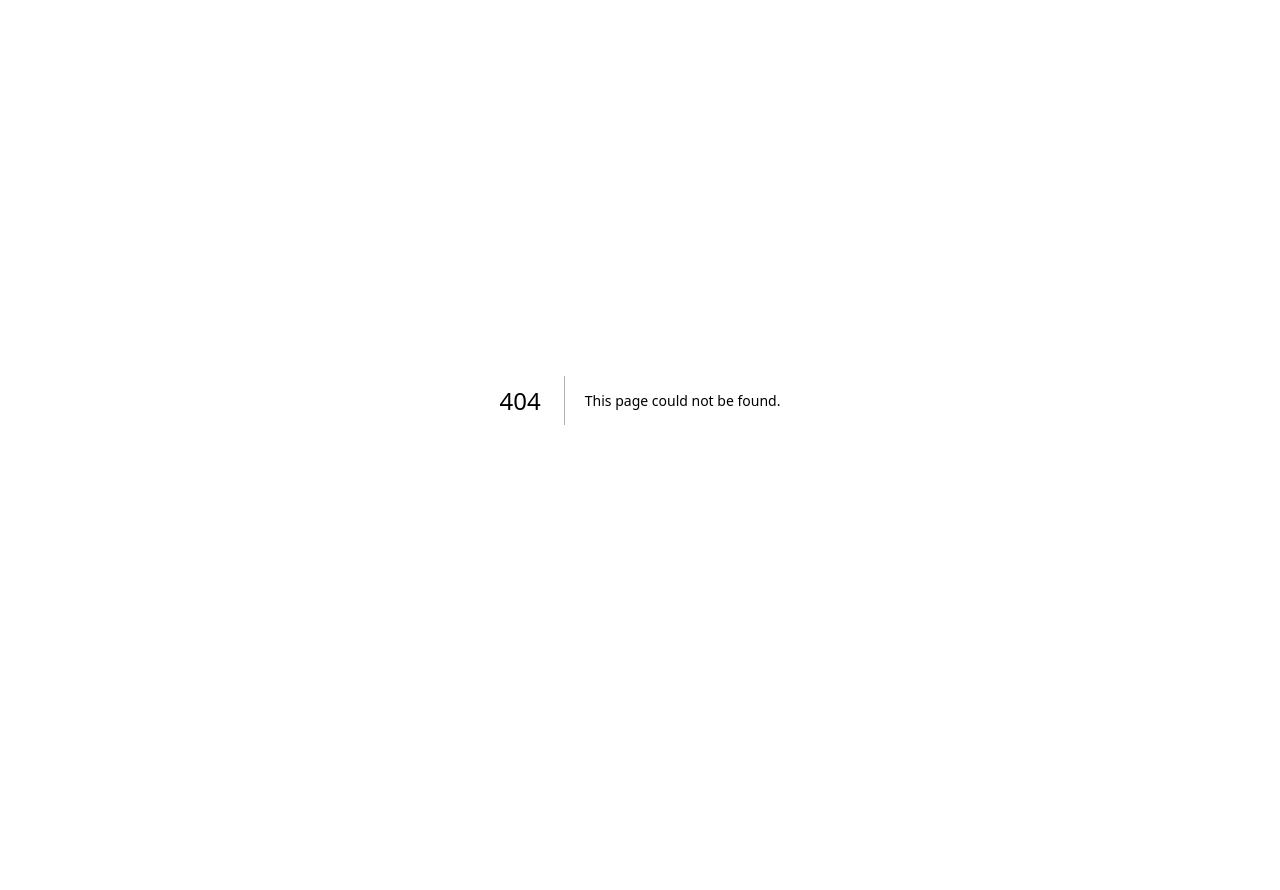
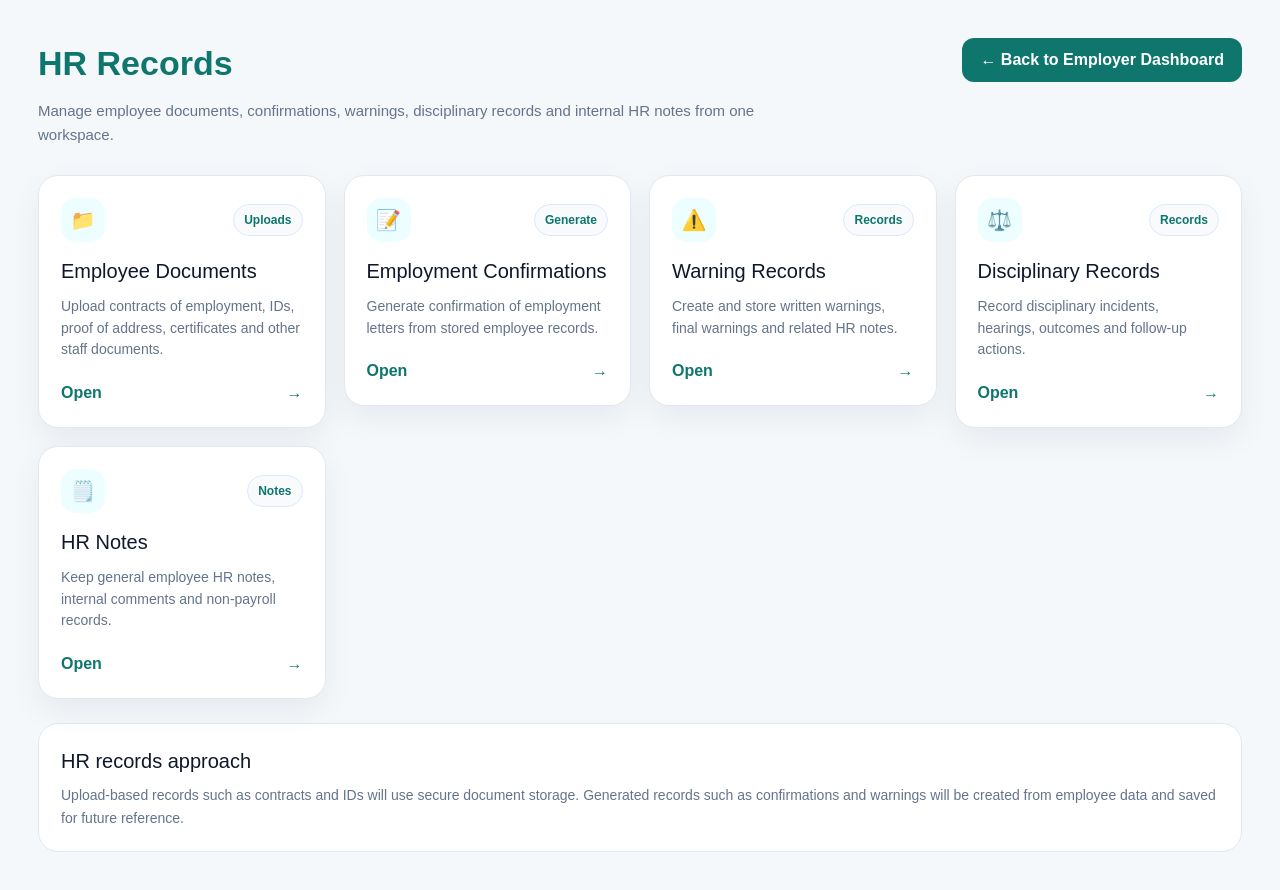
Before and after one commit to KaonPM/wageflow, a Next.js app: page /employer/hr in a window 1280 px wide. Before the commit this address had no page. Before the commit the page ends 800 px from the top, so only its background shows below. Built offline with nearby package versions, Linux system fonts and the light colour scheme.

Commit message:
Add employer HR records workspace

```diff
--- /dev/null
+++ b/app/employer/hr/page.tsx
@@ -0,0 +1,241 @@
+import Link from "next/link";
+
+export default function EmployerHRPage() {
+  return (
+    <main style={page}>
+      <section style={header}>
+        <div>
+          <h1 style={title}>HR Records</h1>
+          <p style={subtitle}>
+            Manage employee documents, confirmations, warnings, disciplinary
+            records and internal HR notes from one workspace.
+          </p>
+        </div>
+
+        <Link href="/employer" style={backButton}>
+          ← Back to Employer Dashboard
+        </Link>
+      </section>
+
+      <section style={grid}>
+        <ModuleCard
+          icon="📁"
+          title="Employee Documents"
+          description="Upload contracts of employment, IDs, proof of address, certificates and other staff documents."
+          href="/employer/hr/documents"
+          tag="Uploads"
+        />
+
+        <ModuleCard
+          icon="📝"
+          title="Employment Confirmations"
+          description="Generate confirmation of employment letters from stored employee records."
+          href="/employer/hr/confirmations"
+          tag="Generate"
+        />
+
+        <ModuleCard
+          icon="⚠️"
+          title="Warning Records"
+          description="Create and store written warnings, final warnings and related HR notes."
+          href="/employer/hr/warnings"
+          tag="Records"
+        />
+
+        <ModuleCard
+          icon="⚖️"
+          title="Disciplinary Records"
+          description="Record disciplinary incidents, hearings, outcomes and follow-up actions."
+          href="/employer/hr/disciplinary"
+          tag="Records"
+        />
+
+        <ModuleCard
+          icon="🗒️"
+          title="HR Notes"
+          description="Keep general employee HR notes, internal comments and non-payroll records."
+          href="/employer/hr/notes"
+          tag="Notes"
+        />
+      </section>
+
+      <section style={infoBox}>
+        <h2 style={infoTitle}>HR records approach</h2>
+        <p style={infoText}>
+          Upload-based records such as contracts and IDs will use secure
+          document storage. Generated records such as confirmations and warnings
+          will be created from employee data and saved for future reference.
+        </p>
+      </section>
+    </main>
+  );
+}
+
+function ModuleCard({
+  icon,
+  title,
+  description,
+  href,
+  tag,
+}: {
+  icon: string;
+  title: string;
+  description: string;
+  href: string;
+  tag: string;
+}) {
+  return (
+    <Link href={href} style={link}>
+      <article style={card}>
+        <div style={cardTop}>
+          <span style={iconBox}>{icon}</span>
+          <span style={tagStyle}>{tag}</span>
+        </div>
+
+        <h2 style={cardTitle}>{title}</h2>
+        <p style={cardText}>{description}</p>
+
+        <div style={cardFooter}>
+          <span>Open</span>
+          <strong>→</strong>
+        </div>
+      </article>
+    </Link>
+  );
+}
+
+const page = {
+  minHeight: "100vh",
+  padding: "38px",
+  fontFamily: "Arial, sans-serif",
+  background: "#f4f8fb",
+  color: "#0f172a",
+};
+
+const header = {
+  display: "flex",
+  justifyContent: "space-between",
+  alignItems: "flex-start",
+  gap: "20px",
+  marginBottom: "28px",
+  flexWrap: "wrap" as const,
+};
+
+const title = {
+  fontSize: "34px",
+  color: "#0f766e",
+  margin: "0 0 10px",
+  fontWeight: 900,
+};
+
+const subtitle = {
+  maxWidth: "760px",
+  color: "#64748b",
+  fontSize: "15px",
+  lineHeight: 1.6,
+  margin: 0,
+};
+
+const backButton = {
+  background: "#0f766e",
+  color: "#ffffff",
+  padding: "10px 18px",
+  borderRadius: "12px",
+  textDecoration: "none",
+  fontWeight: 700,
+};
+
+const grid = {
+  display: "grid",
+  gridTemplateColumns: "repeat(auto-fit, minmax(230px, 1fr))",
+  gap: "18px",
+  marginBottom: "24px",
+};
+
+const link = {
+  textDecoration: "none",
+  color: "inherit",
+};
+
+const card = {
+  background: "#ffffff",
+  border: "1px solid #e2e8f0",
+  borderRadius: "20px",
+  padding: "22px",
+  minHeight: "210px",
+  boxShadow: "0 12px 32px rgba(15, 23, 42, 0.06)",
+  display: "flex",
+  flexDirection: "column" as const,
+  justifyContent: "space-between",
+};
+
+const cardTop = {
+  display: "flex",
+  justifyContent: "space-between",
+  alignItems: "center",
+  gap: "12px",
+  marginBottom: "14px",
+};
+
+const iconBox = {
+  width: "44px",
+  height: "44px",
+  borderRadius: "15px",
+  background: "#ecfeff",
+  display: "flex",
+  alignItems: "center",
+  justifyContent: "center",
+  fontSize: "20px",
+};
+
+const tagStyle = {
+  background: "#f8fafc",
+  color: "#0f766e",
+  border: "1px solid #dbeafe",
+  borderRadius: "999px",
+  padding: "6px 10px",
+  fontSize: "12px",
+  fontWeight: 800,
+};
+
+const cardTitle = {
+  margin: "0 0 10px",
+  color: "#0f172a",
+  fontSize: "20px",
+};
+
+const cardText = {
+  color: "#64748b",
+  fontSize: "14px",
+  lineHeight: 1.55,
+  margin: 0,
+};
+
+const cardFooter = {
+  display: "flex",
+  justifyContent: "space-between",
+  alignItems: "center",
+  marginTop: "20px",
+  color: "#0f766e",
+  fontWeight: 800,
+};
+
+const infoBox = {
+  background: "#ffffff",
+  border: "1px solid #e2e8f0",
+  borderRadius: "20px",
+  padding: "22px",
+};
+
+const infoTitle = {
+  margin: "0 0 8px",
+  color: "#0f172a",
+  fontSize: "20px",
+};
+
+const infoText = {
+  margin: 0,
+  color: "#64748b",
+  fontSize: "14px",
+  lineHeight: 1.6,
+};
```
